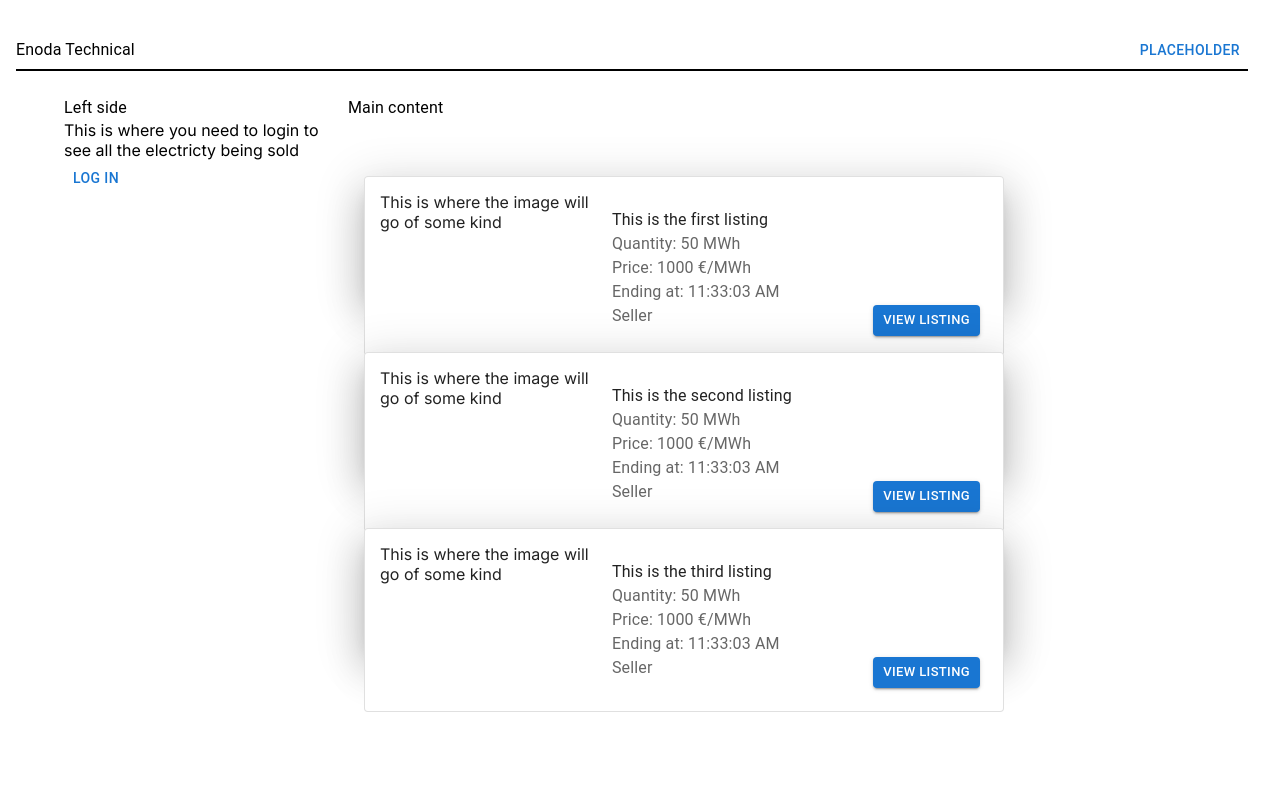
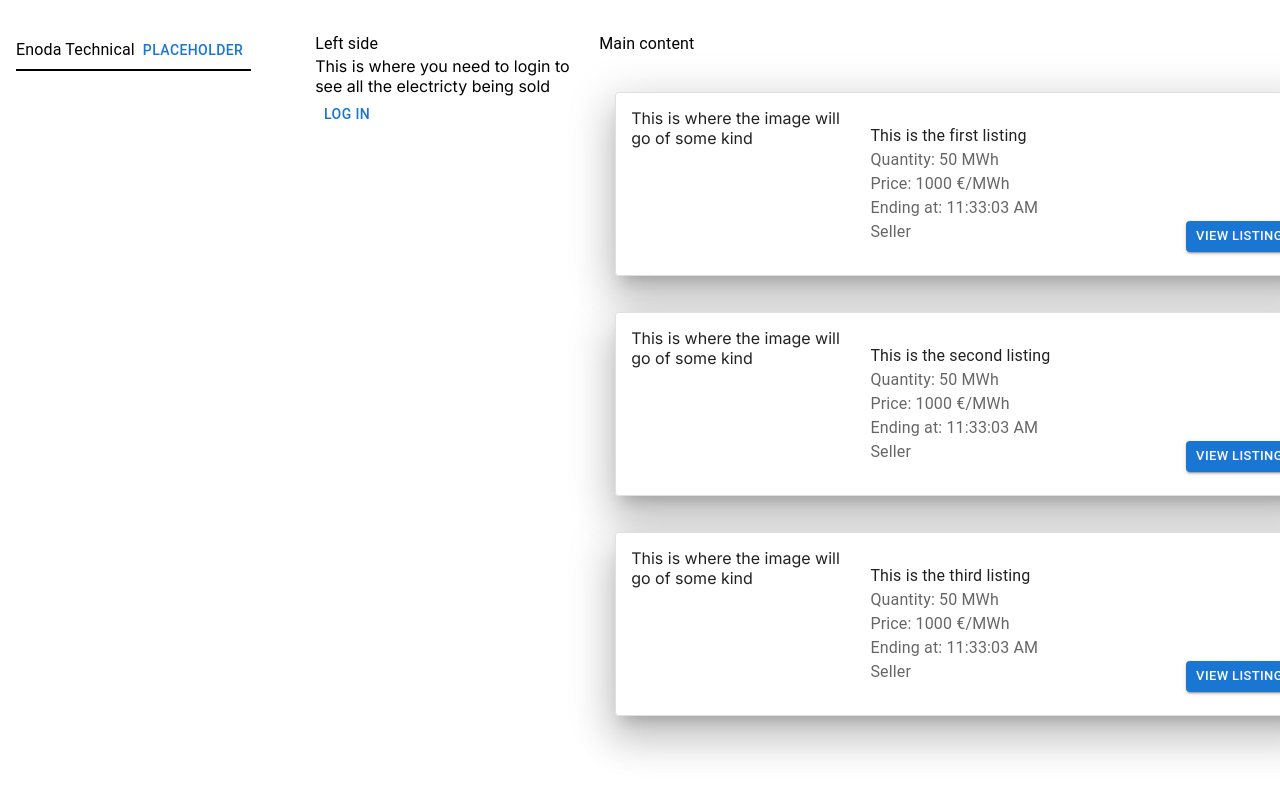
Before and after one commit to GwFra/enoda-technical, a Next.js app: page / in a window 1280 px wide. Shown: the top 794 px of the page. Built offline with nearby package versions, Linux system fonts and the light colour scheme.

Commit message:
feat(ui): Use backend to place bids and fetch bids on listings

```diff
--- a/app/page.tsx
+++ b/app/page.tsx
@@ -10,30 +10,24 @@ const listings = [
     title: "This is the first listing",
     quantity: 50,
     price: 1000,
-    timing: {
-      startDate: Date.now() + 20000,
-      endDate: Date.now() + 30000,
-    },
+    start: Date.now() + 20000,
+    end: Date.now() + 30000,
   },
   {
     id: 2,
     title: "This is the second listing",
     quantity: 50,
     price: 1000,
-    timing: {
-      startDate: Date.now() + 20000,
-      endDate: Date.now() + 30000,
-    },
+    start: Date.now() + 20000,
+    end: Date.now() + 30000,
   },
   {
     id: 3,
     title: "This is the third listing",
     quantity: 50,
     price: 1000,
-    timing: {
-      startDate: Date.now() + 20000,
-      endDate: Date.now() + 30000,
-    },
+    start: Date.now() + 20000,
+    end: Date.now() + 30000,
   },
 ];
 
--- a/app/ui/listings/container.tsx
+++ b/app/ui/listings/container.tsx
@@ -7,7 +7,12 @@ export default function ListingContainer(props: any) {
   const { listings } = props;
   // maximum of three - figure out pagination when there's more than three, use state for pagination and listing
   const listingsDisplay = listings.map((listing: any, index: number) => (
-    <ListItem key={index} style={{ margin: "40px 0px" }}>
+    <ListItem
+      key={index}
+      style={{
+        margin: "20px 0px",
+      }}
+    >
       <ListingPreview {...listing} />
     </ListItem>
   ));
--- a/app/ui/listings/preview.tsx
+++ b/app/ui/listings/preview.tsx
@@ -1,5 +1,6 @@
 "use client";
 
+import React from "react";
 import {
   Box,
   Button,
@@ -11,30 +12,31 @@ import {
   Typography,
 } from "@mui/material";
 import Link from "next/link";
+import { usePathname } from "next/navigation";
+import axios from "axios";
+import "dotenv/config";
 
 type Props = {
   id: string | number;
   title: string;
   quantity: number;
   price: number;
-  timing: {
-    startDate: number;
-    endDate: number;
-  };
+  start: number;
+  end: number;
 };
 
 function determineTiming(
   hasStarted: boolean,
   hasEnded: boolean,
-  startDate: number,
-  endDate: number
+  start: number,
+  end: number
 ) {
   if (!hasStarted) {
     // countdown to start - return start date and time Starting: ...
-    return `Starting at: ${new Date(startDate).toLocaleString().split(",")[1]}`;
+    return `Starting at: ${new Date(start).toLocaleString().split(",")[1]}`;
   } else if (!hasEnded) {
     // countdown to end Ending: ...
-    return `Ending at: ${new Date(endDate).toLocaleString().split(",")[1]}`;
+    return `Ending at: ${new Date(end).toLocaleString().split(",")[1]}`;
   } else {
     // countdown on how long it should be till it should no longer be shown
     return `Has ended`;
@@ -42,20 +44,28 @@ function determineTiming(
 }
 
 export default function ListingPreview(props: Props) {
-  const { id, title, quantity, price, timing } = props;
-  const { startDate, endDate } = timing;
+  const pathname = usePathname();
+  const preview = pathname.includes("/listings/");
+  // spinner waiting for bid to be placed
+
+  const { id, title, quantity, price, start, end } = props;
   const currentDate = Date.now();
-  const hasEnded = endDate < currentDate; // listing has closed
-  const hasStarted = startDate > currentDate; // listing has started
-  const timingString = determineTiming(
-    hasStarted,
-    hasEnded,
-    startDate,
-    endDate
-  );
+  const hasEnded = end < currentDate; // listing has closed
+  const hasStarted = start > currentDate; // listing has started
+  const timingString = determineTiming(hasStarted, hasEnded, start, end);
+
+  const handleClick = async () => {
+    // add this to config
+    // get token and add it to react state - probably not wise but easy peasy
+    try {
+      await axios.put(`${process.env.BACKEND_URL}/bids`, { listingId: id });
+    } catch (e) {
+      console.log(e);
+    }
+  };
 
   return (
-    <Paper elevation={24} style={{ maxWidth: "50vw", maxHeight: "15vh" }}>
+    <Paper elevation={24} style={{ width: "100%" }}>
       <Card variant="outlined" style={{ width: "100%", height: "fit-content" }}>
         <Box style={{ display: "flex", width: "100%", padding: 15 }}>
           <div>This is where the image will go of some kind</div>
@@ -74,11 +84,17 @@ export default function ListingPreview(props: Props) {
             <CardActions
               style={{ marginLeft: "auto", marginTop: "auto", minWidth: "" }}
             >
-              <Link href={`/listings/${id}`}>
-                <Button variant="contained" size="small">
-                  View listing
+              {!preview ? (
+                <Link href={`/listings/${id}`}>
+                  <Button variant="contained" size="small">
+                    {"View listing"}
+                  </Button>
+                </Link>
+              ) : (
+                <Button variant="contained" size="small" onClick={handleClick}>
+                  {"Place bid"}
                 </Button>
-              </Link>
+              )}
             </CardActions>
           </Box>
         </Box>
--- a/next.config.js
+++ b/next.config.js
@@ -1,4 +1,8 @@
 /** @type {import('next').NextConfig} */
-const nextConfig = {}
+const nextConfig = {
+  env: {
+    BACKEND_URL: "http://localhost:1880",
+  },
+};
 
-module.exports = nextConfig
+module.exports = nextConfig;
--- a/package.json
+++ b/package.json
@@ -13,6 +13,8 @@
     "@emotion/react": "^11.11.3",
     "@emotion/styled": "^11.11.0",
     "@mui/material": "^5.15.3",
+    "axios": "^1.6.5",
+    "dotenv": "^16.3.1",
     "next": "14.0.4",
     "react": "^18",
     "react-dom": "^18"
```
Also changed, not shown: app/bids/page.tsx (added, +36 -0 lines), app/listings/[id]/page.tsx (+5 -4 lines), 1 other file (tests, documents, lock files or other folders).
